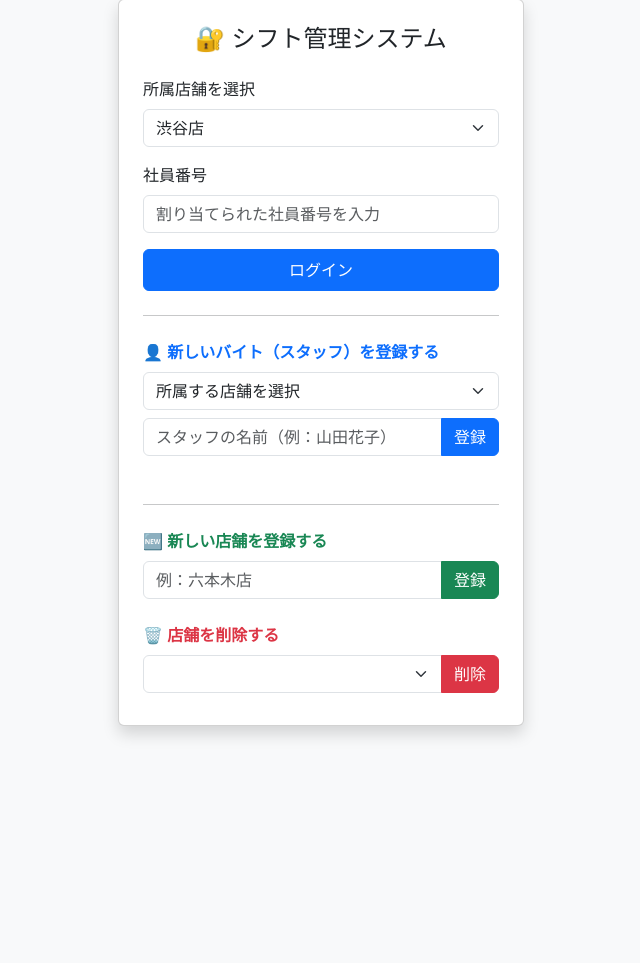
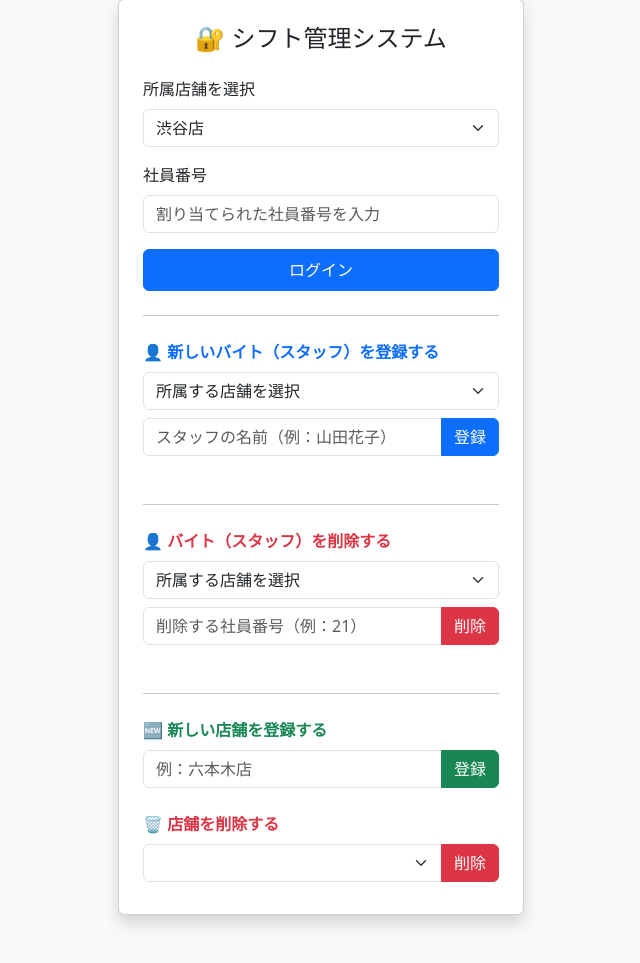
Before and after one commit to ie24n034-stack/-2-, a Flask app: page /login in a window 1280 px wide. Shown: the part 97-1060 px from the top of the page, without its empty margins (319-959 px from the left). Before the commit the page ends 834 px from the top, so only its background shows below. Run offline with Flask 3, Linux system fonts and the light colour scheme; lists and menus that the app fills with data are empty.

Commit message:
Update login.html

```diff
--- a/templates/login.html
+++ b/templates/login.html
@@ -55,6 +55,26 @@
 
         <hr class="my-4">
 
+        <form action="/delete_staff" method="POST" onsubmit="return confirm('本当にこのスタッフを削除しますか？関連するすべてのシフト・空き時間データが削除され、確定シフトに欠員が出る場合は自動で繰り上げやヘルプ通知が飛びます。');" class="mb-3">
+            <div class="mb-2">
+                <label class="form-label text-danger fw-bold">👤 バイト（スタッフ）を削除する</label>
+                <div class="mb-2">
+                    <select name="store_name" class="form-select" required>
+                        <option value="" disabled selected>所属する店舗を選択</option>
+                        {% for store in stores %}
+                            <option value="{{ store.store_name }}">{{ store.store_name }}</option>
+                        {% endfor %}
+                    </select>
+                </div>
+                <div class="input-group">
+                    <input type="number" name="staff_number" class="form-control" placeholder="削除する社員番号（例：21）" min="1" required>
+                    <button type="submit" class="btn btn-danger">削除</button>
+                </div>
+            </div>
+        </form>
+
+        <hr class="my-4">
+
         <form action="/add_store" method="POST" class="mb-3">
             <div class="mb-2">
                 <label class="form-label text-success fw-bold">🆕 新しい店舗を登録する</label>
```
